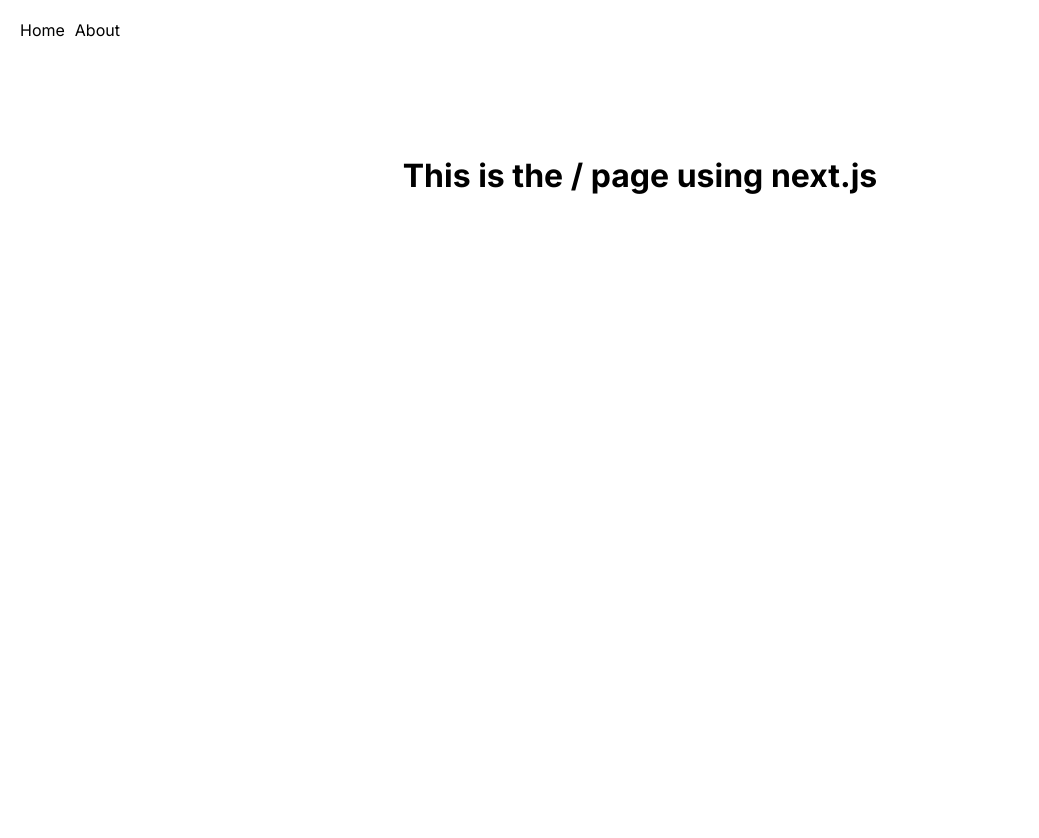
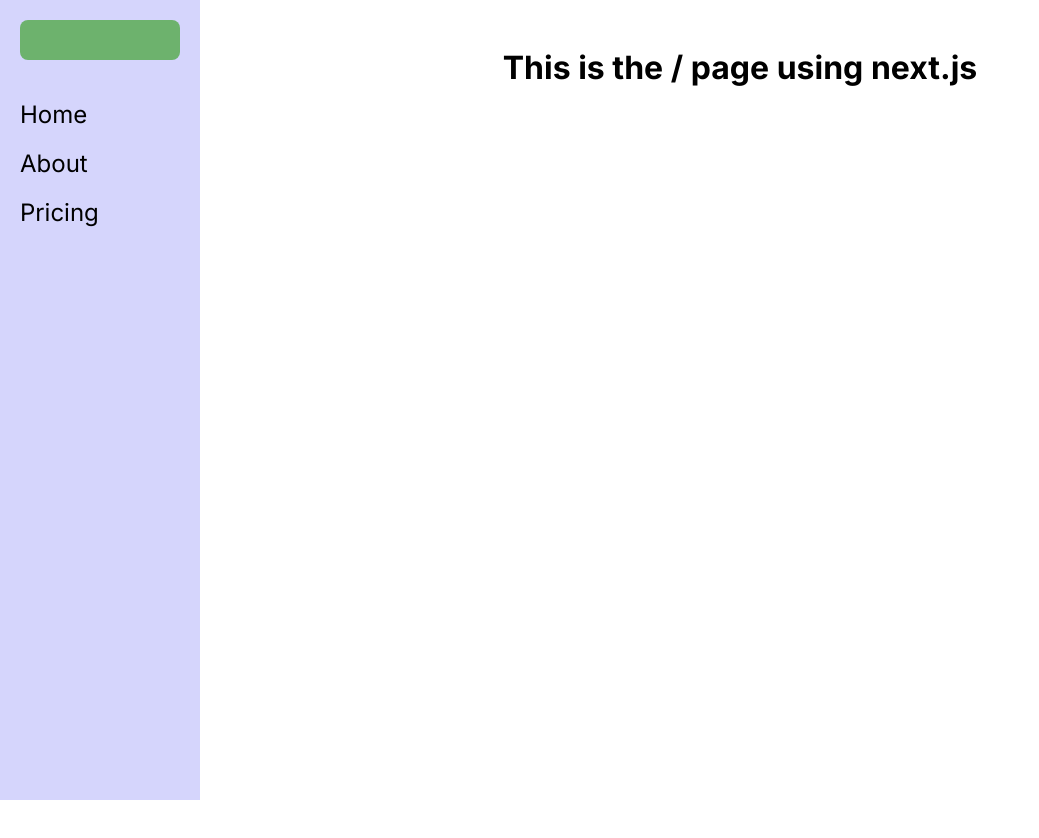
Before and after one commit to jakebennett18505/mirrored-app, a Next.js app: page / in a window 1280 px wide. Shown: the top 838 px of the page, without its empty margins (0-1039 px from the left). After the commit the page ends 800 px from the top, so only its background shows below. Built offline with nearby package versions, Linux system fonts and the light colour scheme.

Commit message:
Reactored with new sidebar

```diff
--- a/app/layout.js
+++ b/app/layout.js
@@ -1,6 +1,7 @@
 import { Inter } from 'next/font/google'
 import './globals.css'
 import styles from './layout.module.css'
+import NavBar from '../components/NavBar/NavBar'
 
 const inter = Inter({ subsets: ['latin'] })
 
@@ -13,11 +14,8 @@
   return (
     <html lang="en">
       <body className={inter.className}>
-        <main>
-          <nav className={styles.navbar}>
-            <a href="/">Home</a>
-            <a href="/about">About</a>
-          </nav>
+        <main className={styles.main}>
+          <NavBar />
           {children}
         </main>
       </body>
--- a/app/layout.module.css
+++ b/app/layout.module.css
@@ -1,10 +1,3 @@
-.navbar {
+.main {
     display: flex;
-    padding: 20px;
-    gap: 10px;
 }
-
-.navbar a:hover {
-    color: blue;
-    text-decoration: underline;
-}
--- a/app/page.js
+++ b/app/page.js
@@ -1,16 +1,14 @@
 'use client';
 
 import Image from 'next/image'
-import styles from './page.module.css'
+
 import { usePathname } from 'next/navigation'
-
+import PageHeader from '../components/PageHeader/PageHeader.js';
 
 
 export default function Home() {
-  const pathname = usePathname()
-  return (
-    <div className={styles.main}>
-      <h1>This is the {pathname} page using next.js</h1>
-    </div>
-)
+  const fetchedpath = usePathname()
+    return (
+      <PageHeader pathname={fetchedpath} />
+      )
 }
--- /dev/null
+++ b/components/NavBar/NavBar.js
@@ -0,0 +1,19 @@
+import styles from './NavBar.module.css'
+import React from 'react'
+import Link from 'next/link';
+
+const NavBar = () => {
+    return (
+        <div className={styles.container}>
+            {/* <img className={styles.logo} src="public/vercel.svg" alt="logo" /> */}
+            <div className={styles.logo}></div>
+            <ul className={styles.navList}>
+                <li className={styles.navItem}><Link href="/">Home</Link></li>
+                <li className={styles.navItem}><Link href="/about">About</Link></li>
+                <li className={styles.navItem}><Link href="/pricing">Pricing</Link></li>
+            </ul>
+        </div>
+    );
+  };
+
+export default NavBar;
--- /dev/null
+++ b/components/NavBar/NavBar.module.css
@@ -0,0 +1,28 @@
+.container {
+    min-width: 200px;
+    height: 100vh;
+    background-color: rgba(56, 56, 238, 0.207);
+    padding: 20px;
+    display: flex;
+    flex-direction: column;
+    gap: 40px;
+}
+
+.navList {
+    display: flex;
+    gap: 20px;
+    flex-direction: column;
+}
+
+.navItem {
+    list-style: none;
+    padding: 0;
+    font-size: 1.5rem;
+}
+
+.logo {
+    height: 40px;
+    width: 100%;
+    background-color: rgb(109, 178, 109);
+    border-radius: 8px;
+}
--- /dev/null
+++ b/components/PageHeader/PageHeader.js
@@ -0,0 +1,12 @@
+import React from 'react'
+import styles from './PageHeader.module.css';
+
+const PageHeader = ({ pathname }) => {
+  return (
+    <div className={styles.main}>
+        <h1>This is the {pathname} page using next.js</h1>
+    </div>
+  );
+};
+
+export default PageHeader;
--- /dev/null
+++ b/components/PageHeader/PageHeader.module.css
@@ -0,0 +1,9 @@
+.main {
+    display: flex;
+    flex-direction: column;
+    justify-content: space-between;
+    align-items: center;
+    padding: 3rem;
+    min-height: 100vh;
+    width: 100%;
+  }
```
Also changed, not shown: app/about/page.js (+3 -4 lines), public/logo-placeholder.png (added), public/logo-placeholder.webp (added).
